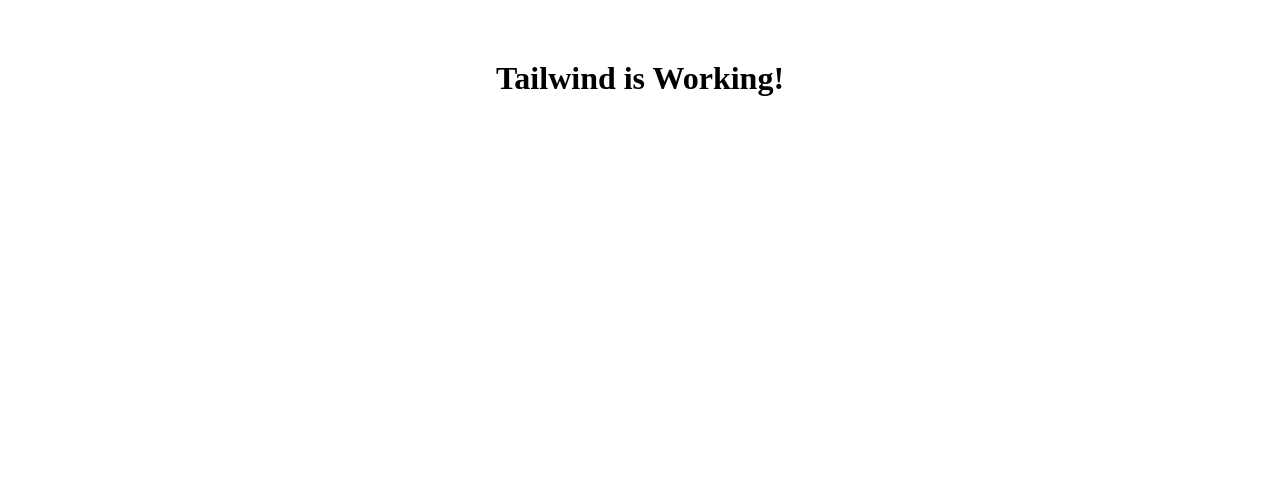
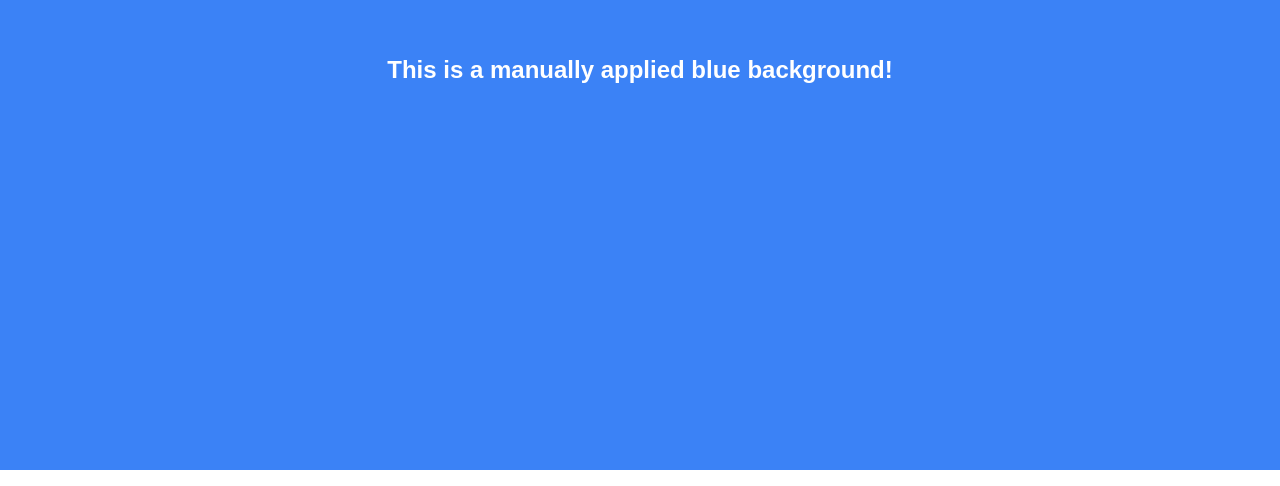
Before and after one commit to jaisdhan/pepino-builder, a Next.js app: page /login in a window 1280 px wide. Shown: the part 330-816 px from the top of the page. Built offline with nearby package versions, Linux system fonts and the light colour scheme.

Commit message:
Fix Tailwind CSS issue and apply blue background

```diff
--- a/src/app/layout.js
+++ b/src/app/layout.js
@@ -1,5 +1,7 @@
 import { Geist, Geist_Mono } from "next/font/google";
-import "./globals.css"; // This imports global styles
+import "./output.css";  // Import the manually fixed output.css
+
+
 
 const geistSans = Geist({
   variable: "--font-geist-sans",
--- a/src/app/login/page.js
+++ b/src/app/login/page.js
@@ -1,7 +1,7 @@
 export default function TestPage() {
   return (
-    <div className="h-screen flex items-center justify-center bg-blue-500">
-      <h1 className="text-white text-3xl font-bold">Tailwind is Working!</h1>
+    <div style={{ backgroundColor: "#3b82f6", height: "100vh", display: "flex", alignItems: "center", justifyContent: "center" }}>
+      <h1 style={{ color: "white", fontSize: "24px", fontWeight: "bold" }}>This is a manually applied blue background!</h1>
     </div>
   );
 }
--- /dev/null
+++ b/src/app/output.css
@@ -0,0 +1,48 @@
+/*! tailwindcss v4.0.6 | MIT License | https://tailwindcss.com */
+
+/* Base Styles */
+* {
+  margin: 0;
+  padding: 0;
+  box-sizing: border-box;
+}
+
+html,
+body {
+  font-family: sans-serif;
+}
+
+/* Tailwind Utilities */
+.bg-blue-500 {
+  background-color: #3b82f6;
+}
+
+.text-white {
+  color: #ffffff;
+}
+
+.flex {
+  display: flex;
+}
+
+.h-screen {
+  height: 100vh;
+}
+
+.items-center {
+  align-items: center;
+}
+
+.justify-center {
+  justify-content: center;
+}
+
+.container {
+  width: 100%;
+}
+
+@media (max-width: 768px) {
+  .bg-[url('/images/cat.png')] {
+    background-size: 100px;
+  }
+}
--- a/tailwind.config.js
+++ b/tailwind.config.js
@@ -1,9 +1,10 @@
 /** @type {import('tailwindcss').Config} */
 module.exports = {
+  mode: "jit", // Enable Just-In-Time mode
   content: [
+    "./src/**/*.{js,ts,jsx,tsx}",
     "./src/app/**/*.{js,ts,jsx,tsx}",
     "./src/components/**/*.{js,ts,jsx,tsx}",
-    "./src/pages/**/*.{js,ts,jsx,tsx}",
   ],
   theme: {
     extend: {},
```
